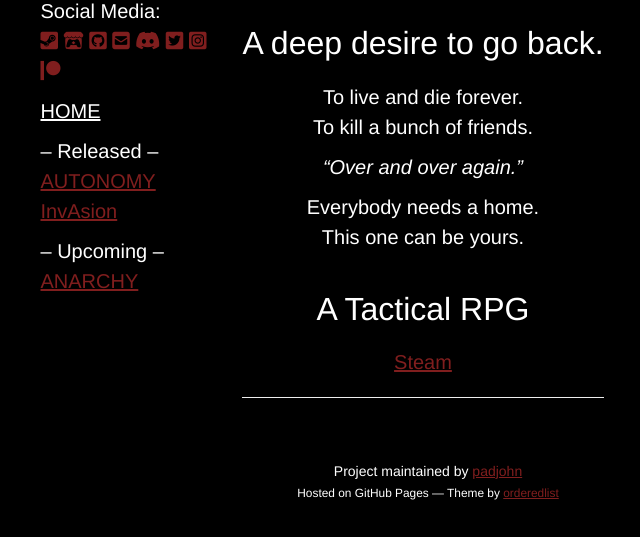
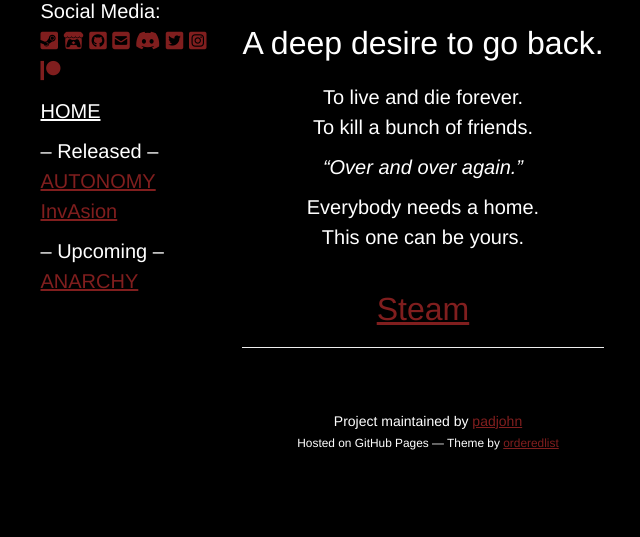
Before and after one commit to padjohn/norygami.github.io, a Jekyll site: the page built from sub/anarchy/anarchy.md, in a window 1280 px wide, cut to the strip 363-900 px from the top of the page. Shown: the whole strip, without its empty margins (212-852 px from the left). Built offline with Jekyll 4.4.1, drawn with Linux system fonts in a browser that asks for light colours; nearby versions of some CDN libraries; our own code applies the rules of GitHub Pages for plain Markdown files.

Commit message:
Update anarchy.md

```diff
--- a/sub/anarchy/anarchy.md
+++ b/sub/anarchy/anarchy.md
@@ -10,7 +10,7 @@ Everybody needs a home.
 This one can be yours.
 <br />
 
-## A Tactical RPG
-**[Steam](https://www.google.com](https://store.steampowered.com/app/2169000/TRACHI__ANARCHY/)https://store.steampowered.com/app/2169000/TRACHI__ANARCHY/)**
+## **[Steam](https://www.google.com](https://store.steampowered.com/app/2169000/TRACHI__ANARCHY/)https://store.steampowered.com/app/2169000/TRACHI__ANARCHY/)**
+
 
 ----
```
